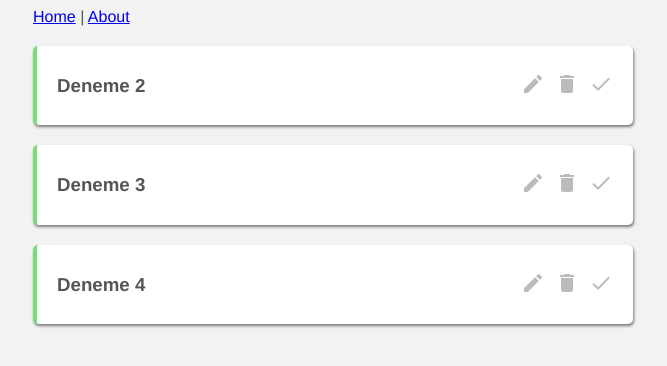
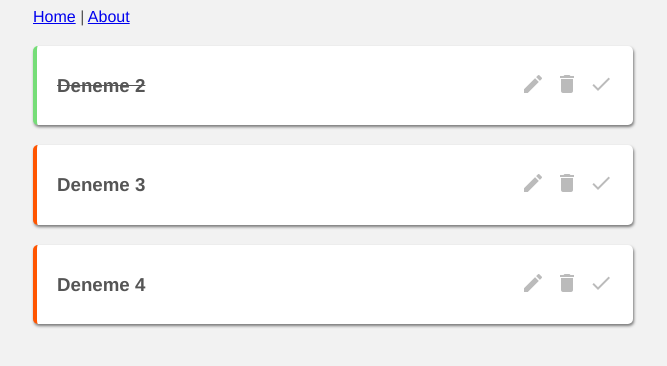
Before and after one commit to furkanceker/vuejs-lessons, a Vue app in the folder 11-Planner-App/planner-app/: page / in a window 1280 px wide. Shown: the top 366 px of the page, without its empty margins (307-974 px from the left). Built offline with nearby package versions, Linux system fonts and the light colour scheme; data requests are answered from the project's data file.

Commit message:
complete action

```diff
--- a/11-Planner-App/planner-app/data/db.json
+++ b/11-Planner-App/planner-app/data/db.json
@@ -4,13 +4,13 @@
       "id": 2,
       "title": "Deneme 2",
       "details": "dummy text of the printing and typesetting industry. Lorem Ipsum has been the industry's standard dummy text ever since the 1500s, when an unknown printer took a galley of type and scrambled it to make a type specimen book.",
-      "complete": false
+      "complete": true
     },
     {
       "id": 3,
       "title": "Deneme 3",
       "details": "text of the printing and typesetting industry. Lorem Ipsum has been the industry's standard dummy text ever since the 1500s, when an unknown printer took a galley of type and scrambled it to make a type specimen book.",
-      "complete": true
+      "complete": false
     },
     {
       "id": 4,
--- a/11-Planner-App/planner-app/src/components/SingleProject.vue
+++ b/11-Planner-App/planner-app/src/components/SingleProject.vue
@@ -1,11 +1,11 @@
 <template>
-  <div class="project">
+  <div class="project" :class="{complete: project.complete}">
     <div class="actions">
         <h3 @click="showDetails = !showDetails">{{ project.title }}</h3>
         <div class="icons">
             <span class="material-icons">edit</span>
             <span class="material-icons" @click="deleteProject">delete</span>
-            <span class="material-icons">done</span>
+            <span class="material-icons" @click="completeProject">done</span>
         </div>
     </div>
     <div v-if="showDetails" class="details">
@@ -27,12 +27,19 @@
         deleteProject() {
             fetch(this.uri, {method: "DELETE"})
             .then(() => this.$emit('delete',this.project.id))
+            .catch(err => console.log(err.message))
         },
         editProject() {
 
         },
         completeProject() {
-
+            fetch(this.uri, {
+                method: "PATCH",
+                headers: {'Content-Type': 'application/json'},
+                body: JSON.stringify({complete: !this.project.complete})
+            })
+            .then(() => this.$emit('complete',this.project.id))
+            .catch(err => console.log(err.message))
         },
     }
 }
@@ -45,7 +52,7 @@
     padding: 10px 20px;
     border-radius: 5px;
     box-shadow: 1px 2px 3px rgba(0, 0, 0, 0.5);
-    border-left: 4px solid #76dd78;
+    border-left: 4px solid #ff5500;
 }
 h3 {
     cursor: pointer;
@@ -64,7 +71,10 @@
 .material-icons:hover{
     color: #777;
 }
-.details {
-
+.project.complete {
+    border-left: 4px solid #76dd78;
+}
+.project.complete h3 {
+  text-decoration: line-through;
 }
 </style>
--- a/11-Planner-App/planner-app/src/views/HomeView.vue
+++ b/11-Planner-App/planner-app/src/views/HomeView.vue
@@ -2,7 +2,7 @@
   <div class="home">
     <div v-if="projects.length">
       <div v-for="project in projects" :key="project.id ">
-        <SingleProject :project="project" @delete="handleDelete"/>
+        <SingleProject :project="project" @delete="handleDelete" @complete="handleComplete"/>
       </div>
     </div>
   </div>
@@ -30,6 +30,10 @@
   methods: {
     handleDelete(id) {
       this.projects = this.projects.filter((project) => project.id !== id)
+    },
+    handleComplete(id) {
+      let p = this.projects.find(project => project.id === id)
+      p.complete = !p.complete
     }
   }
 }
```
